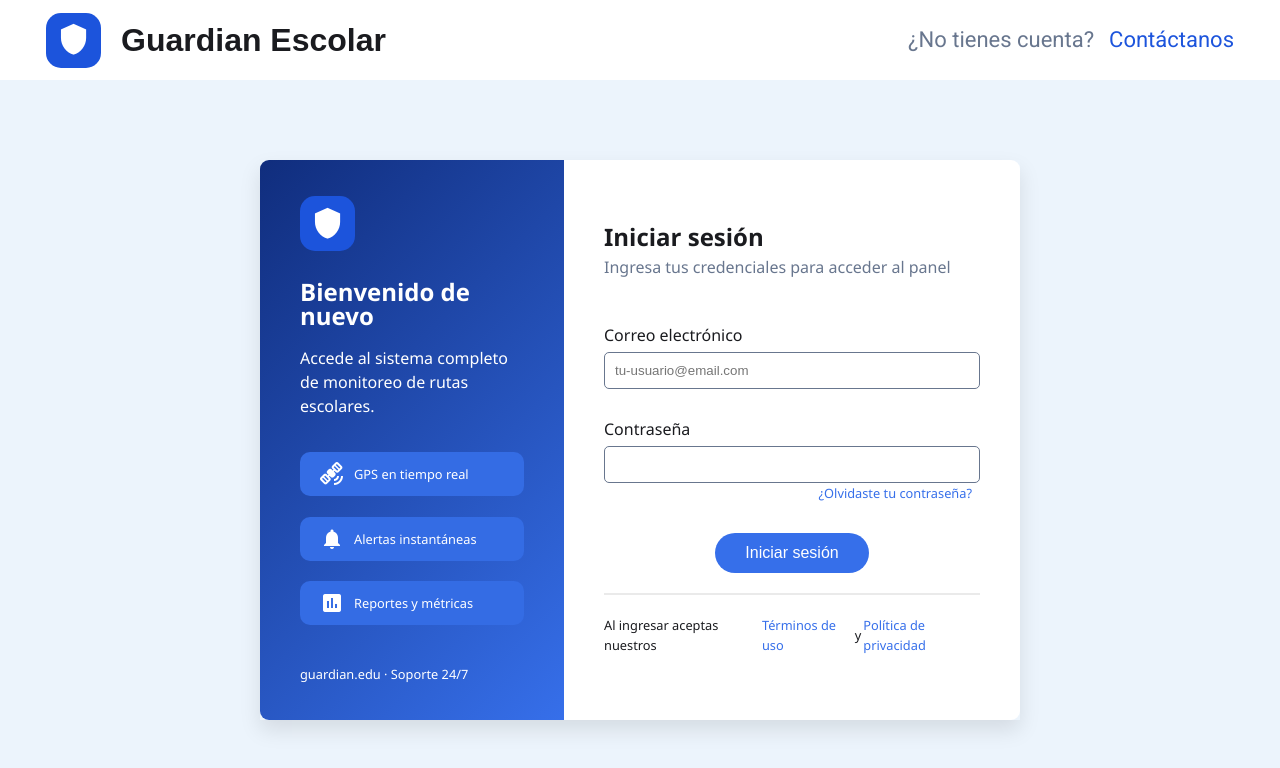
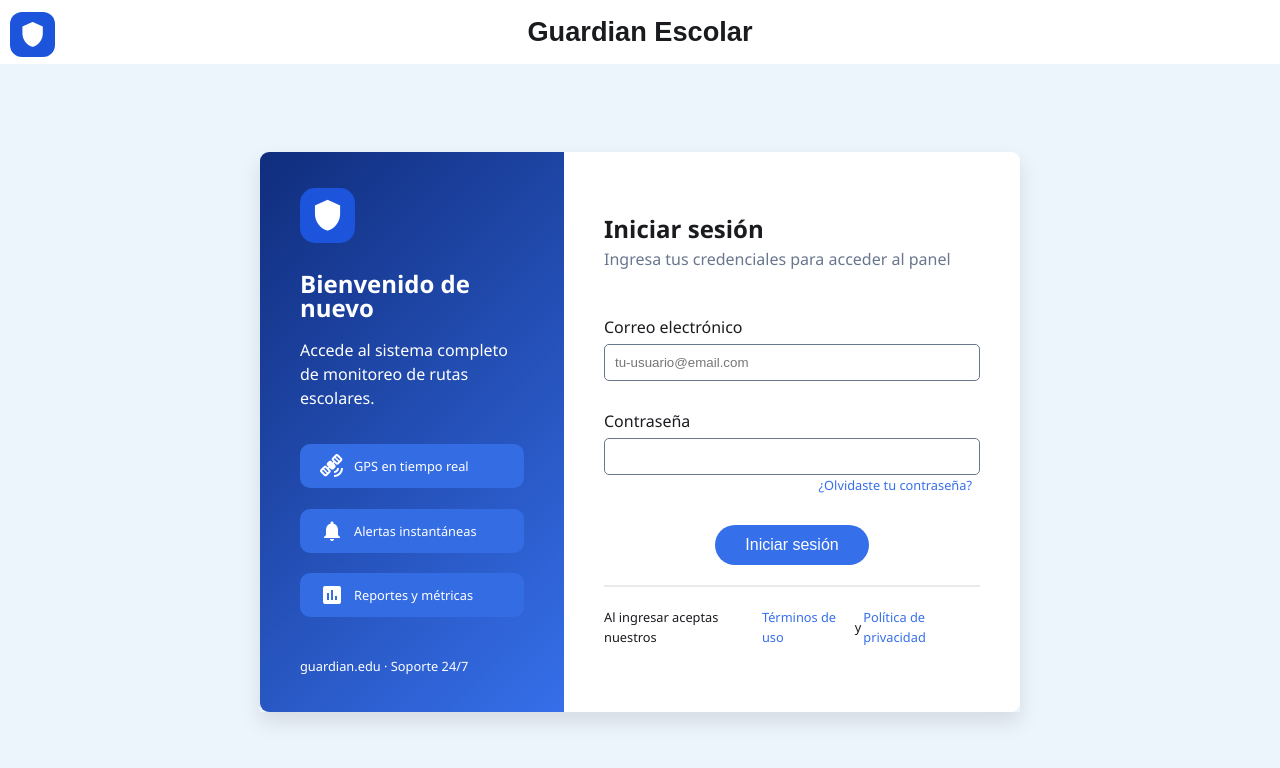
Before and after one commit to school-guardian-project/GuardianEscolar, an Angular app: page /auth/login in a window 1280 px wide. Shown: the top 768 px of the page. Built offline with nearby package versions, Linux system fonts and the light colour scheme.

Commit message:
style: modify styles

```diff
--- a/src/app/shared/components/navbar/nav-component/nav-component.css
+++ b/src/app/shared/components/navbar/nav-component/nav-component.css
@@ -1,49 +1,37 @@
 mat-toolbar {
     width: 100%;
-    height: 80px;
+    padding: 10px;
     background-color: white;
-}
-
-mat-toolbar,
-.navbar-start,
-.navbar-end {
     display: flex;
-    justify-content: space-between;
+    justify-content: center;
     flex-direction: row;
     align-items: center;
-}
-
-.navbar-end,
-.navbar-start {
-    cursor: pointer;
+    box-shadow: 0 10px 20px rgba(0, 0, 0, 0.1);
 }
 
 .shield {
     color: white;
     background-color: #1c54dc;
-    border-radius: 15px;
-    width: 55px;
-    height: 55px;
+    border-radius: 12px;
+    width: 45px;
+    height: 45px;
     display: flex;
     justify-content: center;
     align-items: center;
-    font-size: 2.1rem;
-    margin-left: 30px;
-    margin-right: 20px;
+    font-size: 1.7rem;
 }
 
 .title-guardian {
     font-family: 'Poppins', sans-serif;
     font-weight: 600;
-    font-size: 2rem;
+    font-size: 1.7rem;
 }
 
-.not-account {
-    color: #68768e;
-    margin-right: 15px;
+.content {
+    height: 40px;
+    width: 40px;
 }
 
-.contact {
-    color: #1c54dc;
-    margin-right: 30px;
+.spacer {
+    flex: 1;
 }
--- a/src/app/shared/components/navbar/nav-component/nav-component.html
+++ b/src/app/shared/components/navbar/nav-component/nav-component.html
@@ -1,11 +1,9 @@
 <mat-toolbar>
-    <div class="navbar-start">
+    <div class="content">
         <mat-icon class="shield">shield</mat-icon>
-        <span class="title-guardian">Guardian Escolar</span>
     </div>
-
-    <div class="navbar-end">
-        <div class="not-account">¿No tienes cuenta?</div>
-        <div class="contact">Contáctanos</div>
-    </div>
+    <span class="spacer"></span>
+    <span class="title-guardian">Guardian Escolar</span>
+    <span class="spacer"></span>
+    <div class="content"></div>
 </mat-toolbar>
```
